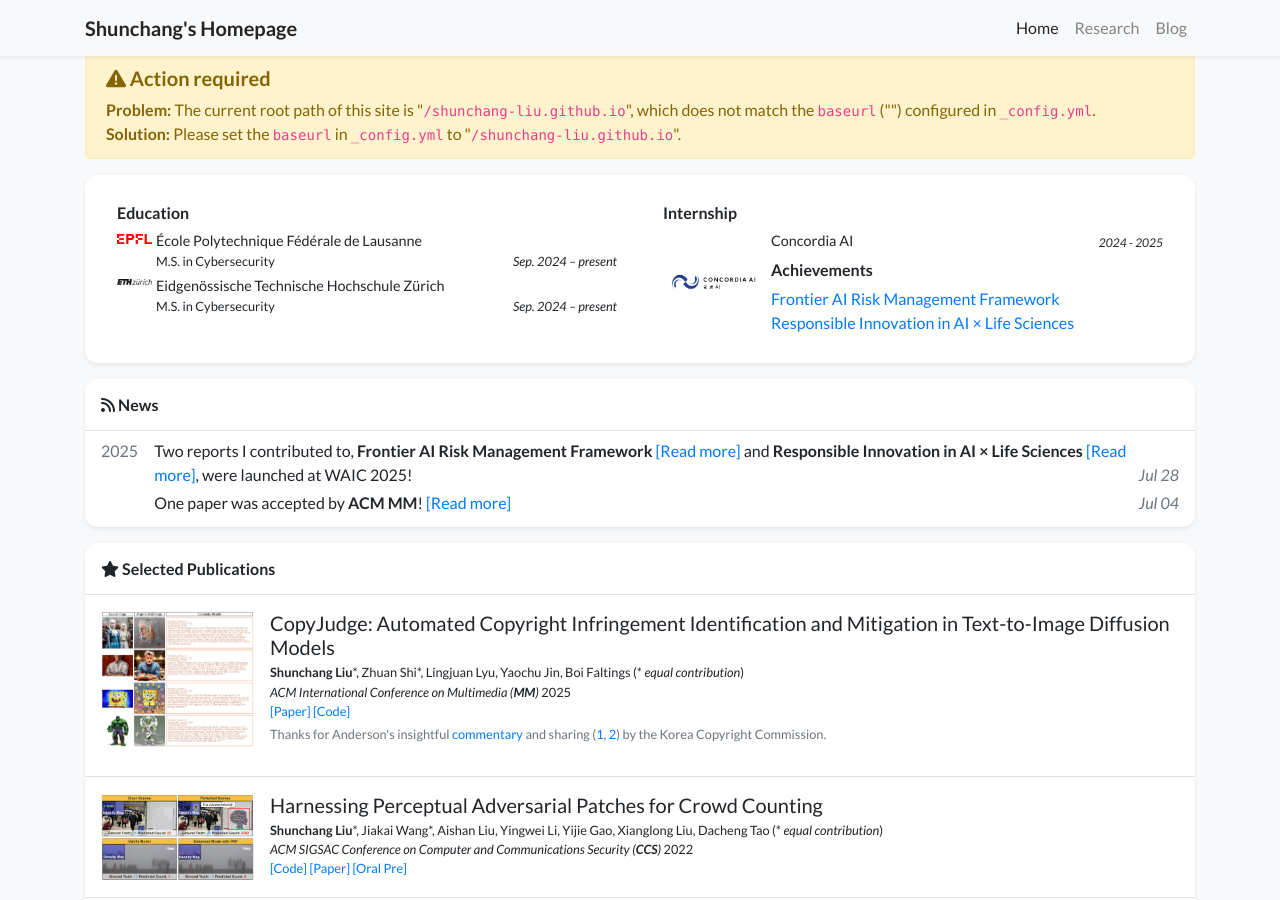
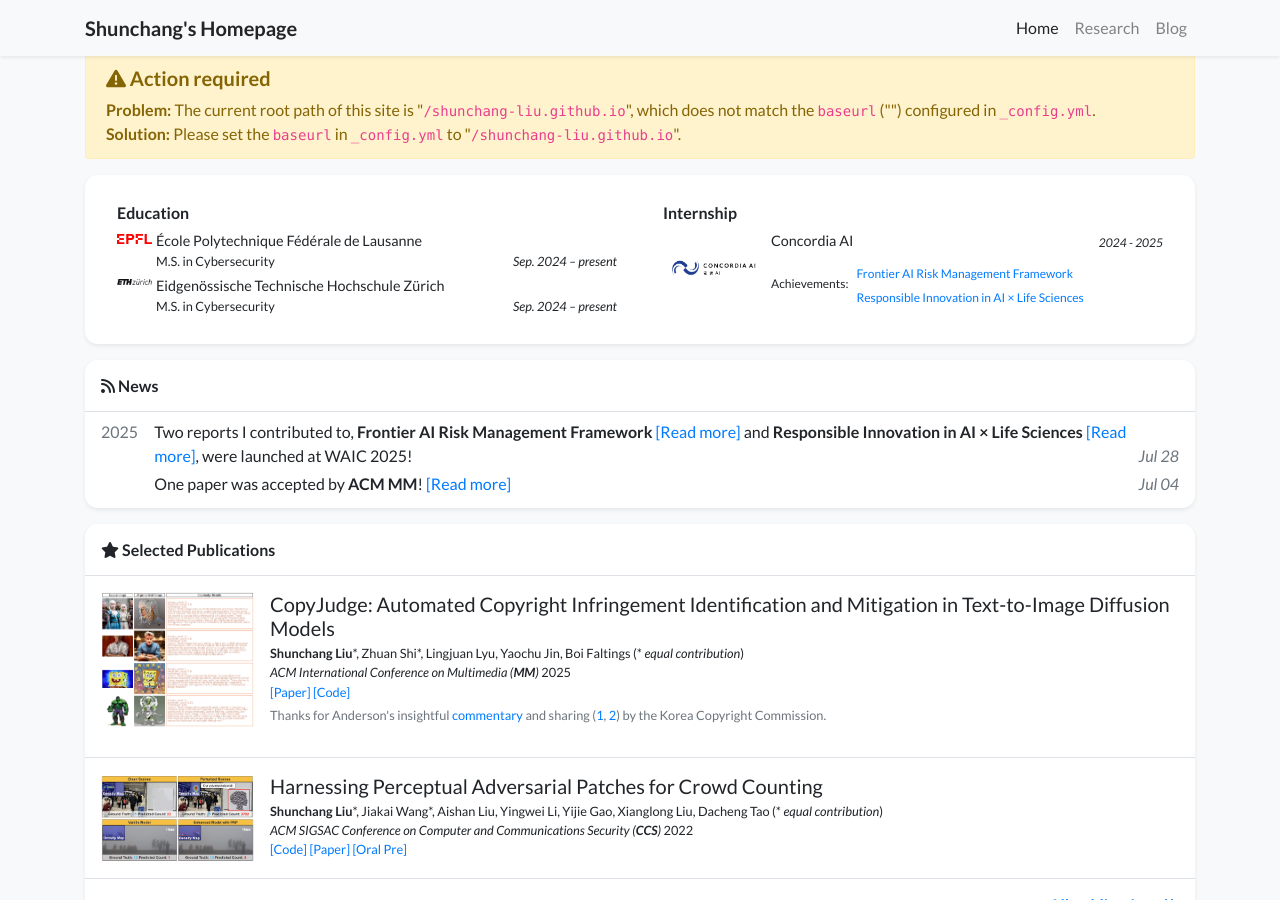
Before and after one commit to shunchang-liu/shunchang-liu.github.io, a Jekyll site: the page built from index.html, in a window 1280 px wide and 900 px high, scrolled down 462 px. Built offline with Jekyll 4.4.1, drawn with Linux system fonts in a browser that asks for light colours; nearby versions of some CDN libraries; a style sheet for code colours, icons or effects is not loaded.

Commit message:
Update experience_card.html

```diff
--- a/_includes/widgets/experience_card.html
+++ b/_includes/widgets/experience_card.html
@@ -80,13 +80,14 @@
                             {% endif %}
 
                             {% if item.achievements %}
-                            <div class="mt-2">
-                                <h6>Achievements</h6>
-                                <ul class="list-unstyled mb-0">
+                            <div class="mt-2 d-flex align-items-center">
+                                <div style="font-size: 0.75rem; font-weight: 500; margin-right: 0.5rem;">
+                                Achievements:
+                                </div>
+                                <ul class="list-inline mb-0">
                                 {% for ach in item.achievements %}
-                                <li>
-                                    <a href="{{ ach.link }}"
-                                    target="_blank">{{ ach.title }}</a>
+                                <li class="list-inline-item" style="font-size: 0.75rem; margin-right: 1rem;">
+                                    <a href="{{ ach.link }}" target="_blank">{{ ach.title }}</a>
                                 </li>
                                 {% endfor %}
                                 </ul>
@@ -101,10 +102,6 @@
                     </div>
                     {% endif %}
 
-
-
-
-
                 </div>
 
             </div>
```
